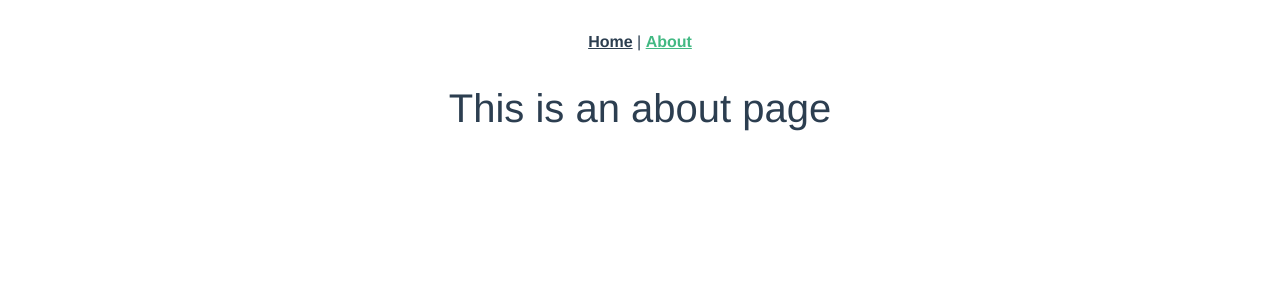
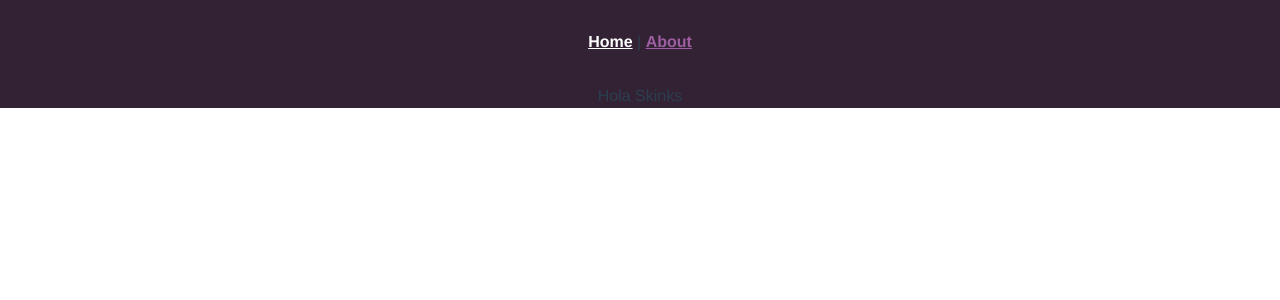
Before and after one commit to RichtersHotline/VuePortTraining, a Vue app: page /about in a window 1280 px wide. Shown: the top 300 px of the page. Built offline with nearby package versions, Linux system fonts and the light colour scheme; the HTML template or start-up script is replaced by a standard one.

Commit message:
added styling

```diff
--- a/src/App.vue
+++ b/src/App.vue
@@ -13,6 +13,8 @@
   -moz-osx-font-smoothing: grayscale;
   text-align: center;
   color: #2c3e50;
+  background-color:#332234;
+
 }
 
 nav {
@@ -21,10 +23,10 @@
 
 nav a {
   font-weight: bold;
-  color: #2c3e50;
+  color: white;
 }
 
 nav a.router-link-exact-active {
-  color: #42b983;
+  color:#9d5ea2;
 }
 </style>
--- a/src/router/index.js
+++ b/src/router/index.js
@@ -1,10 +1,12 @@
 import { createRouter, createWebHistory } from 'vue-router'
+import HomeView from '../views/HomeView.vue'
 
 
 const routes = [
   {
     path: '/',
     name: 'home',
+    component:HomeView
   },
   {
     path: '/about',
--- a/src/views/AboutView.vue
+++ b/src/views/AboutView.vue
@@ -1,5 +1,5 @@
 <template>
-  <div class="about">
-    <h1>This is an about page</h1>
+  <div class="container">
+Hola Skinks
   </div>
 </template>
--- a/src/views/HomeView.vue
+++ b/src/views/HomeView.vue
@@ -1,18 +1,26 @@
 <template>
-  <div class="home">
-    <img alt="Vue logo" src="../assets/logo.png">
-    <HelloWorld msg="Welcome to Your Vue.js App"/>
+  <div class="container">
+
+
   </div>
 </template>
 
 <script>
-// @ is an alias to /src
-import HelloWorld from '@/components/HelloWorld.vue'
 
 export default {
   name: 'HomeView',
   components: {
-    HelloWorld
+
   }
 }
 </script>
+<style>
+
+body {
+
+
+}
+
+
+
+</style>
```
